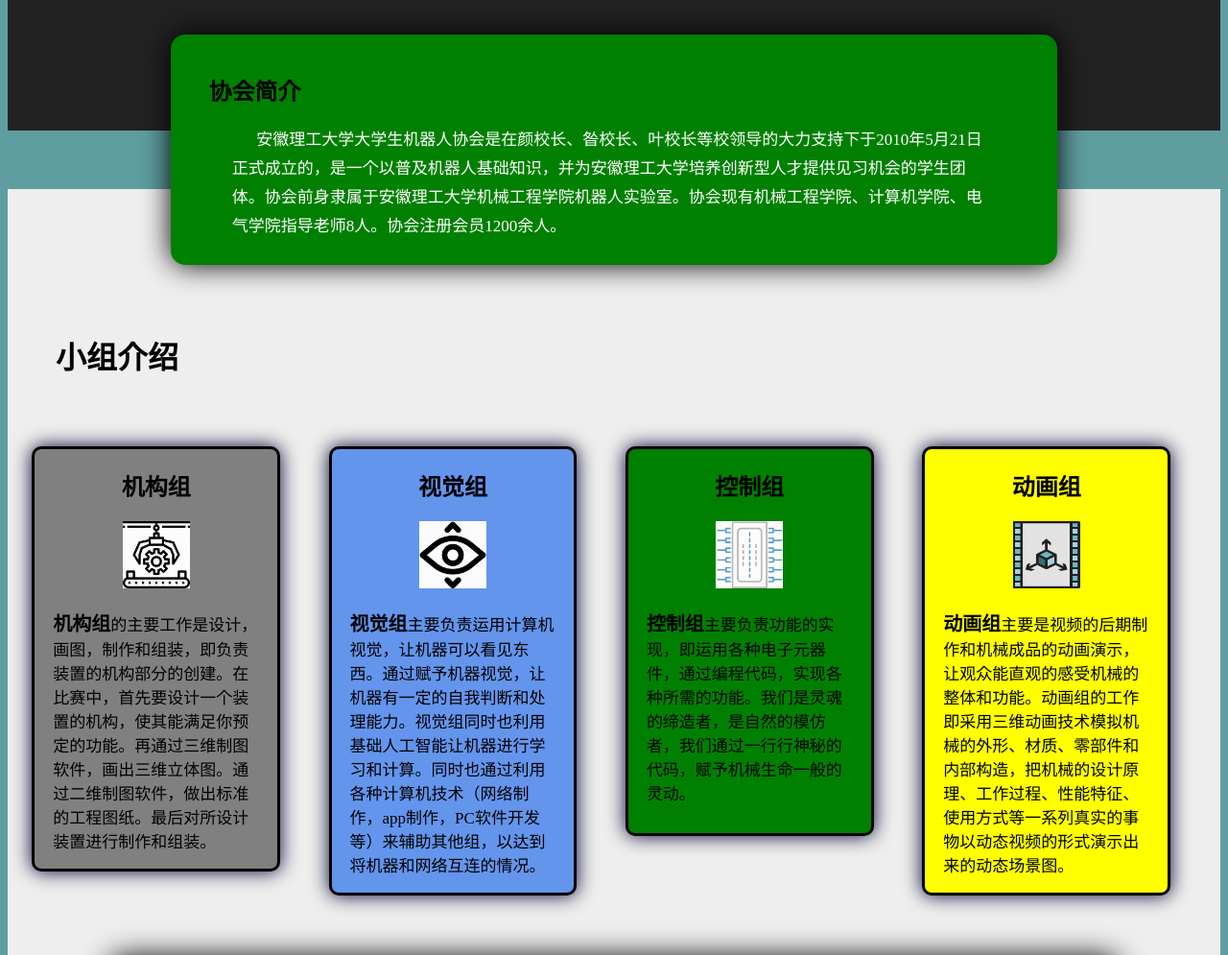
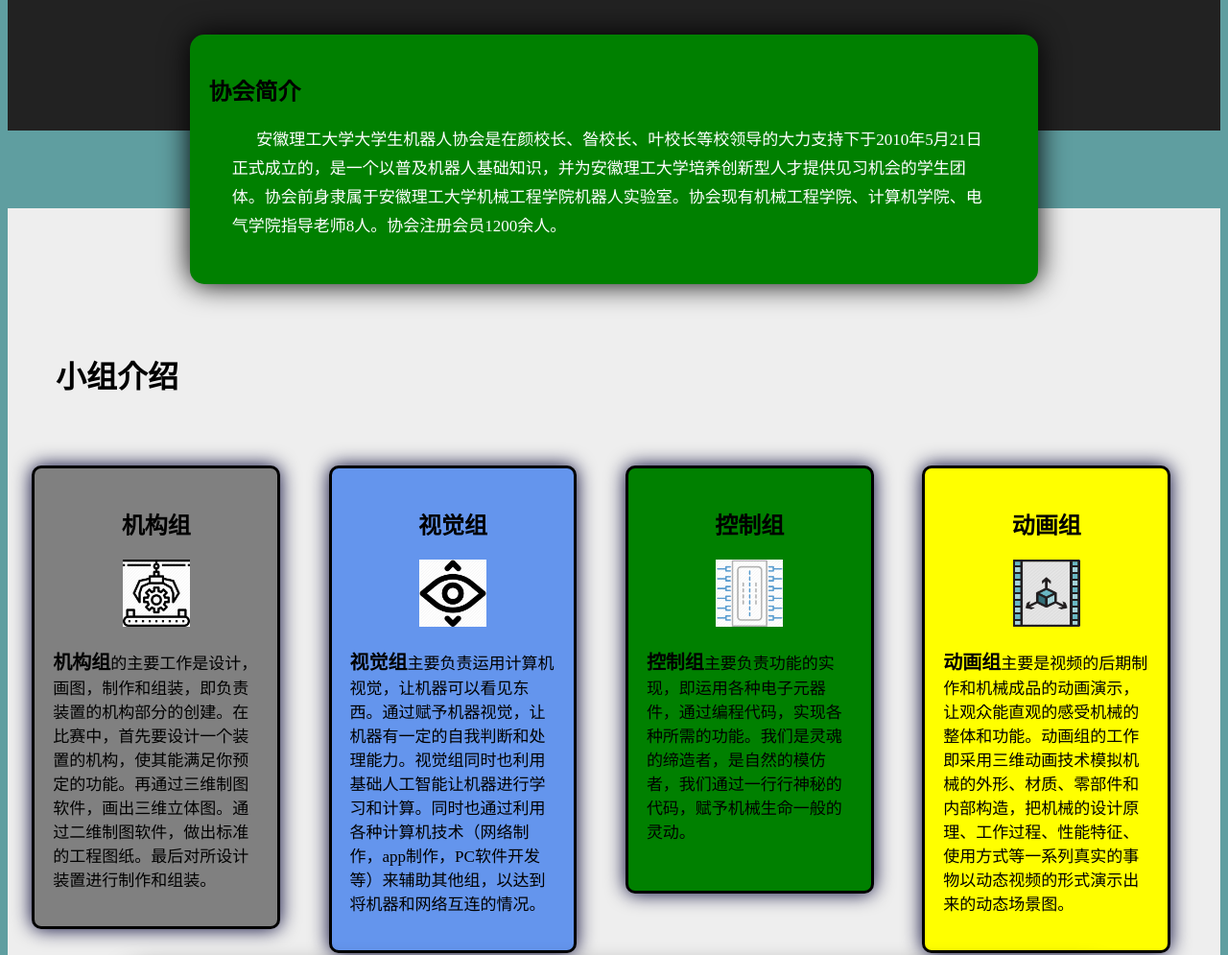
Before and after one commit to AUST-AR/AUST-AR.github.io, a plain HTML site: page jxweb.html in a window 1280 px wide. Shown: the part 322-1317 px from the top of the page at 96% size. Drawn offline with Linux system fonts and the light colour scheme.

Commit message:
fixed layer3

```diff
--- a/src/jx/css/mainpage.css
+++ b/src/jx/css/mainpage.css
@@ -60,6 +60,7 @@ h1{
 	margin: 0 auto;
 	position: relative;
 	box-shadow: #000000 0px 0px 30px;
+	padding: 20px 0px 20px 0px;
 	border-radius: 15px;
 	z-index: 3;
 }
@@ -83,7 +84,7 @@ h1{
 }
 
 .layer2{
-	padding: 20px;
+	padding: 20px 0px 40px 0px;
 }
 
 .layer2 p{
@@ -110,7 +111,7 @@ h1{
 }
 
 .layer3 .model{
-	padding: 40px auto;
+	padding: 20px 0px 20px 0px;
 	margin: auto 2%;
 	width: 20%;
 	min-height: 400px;
@@ -156,7 +157,6 @@ h1{
 	width: 80%;
 	background-color: chocolate;
 	top: -300px;
-	padding: 20px 20px;
 	margin: 0 auto;
 }
 
```
